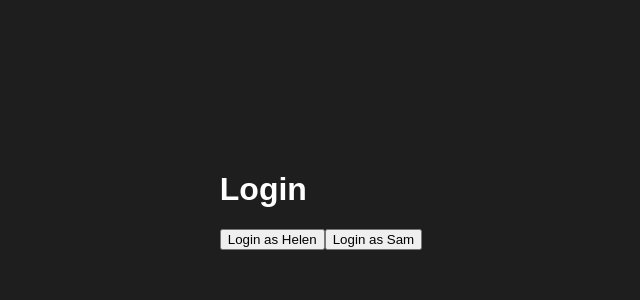
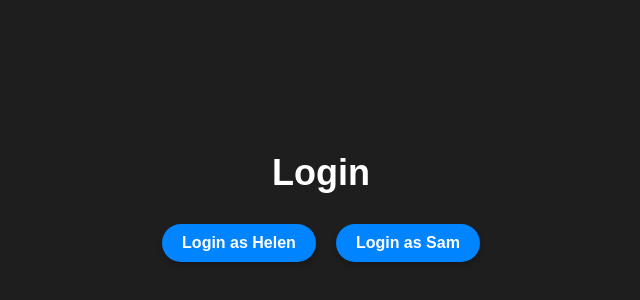
Before and after one commit to SamzxSong/commuter-with-you, a React (Create React App) app: page / in a window 1280 px wide. Shown: the part 200-500 px from the top of the page, without its empty margins (319-959 px from the left). Built offline with nearby package versions, Linux system fonts and the light colour scheme.

Commit message:
change the style of login buttons

```diff
--- a/src/App.css
+++ b/src/App.css
@@ -0,0 +1,46 @@
+/* Center the Login Page */
+body {
+  margin: 0;
+  padding: 0;
+  background-color: #1e1e1e; /* Dark theme background */
+  color: #ffffff; /* Default text color for dark theme */
+  font-family: Arial, sans-serif;
+  display: flex;
+  justify-content: center;
+  align-items: center;
+  height: 100vh; /* Full viewport height */
+}
+
+/* Login Container */
+.login-container {
+  text-align: center;
+}
+
+.login-container h1 {
+  font-size: 36px;
+  margin-bottom: 20px;
+}
+
+/* Login Buttons */
+.login-button {
+  background-color: #0084ff; /* Primary blue color */
+  color: white;
+  border: none;
+  border-radius: 20px;
+  padding: 10px 20px;
+  font-size: 16px;
+  font-weight: bold;
+  cursor: pointer;
+  margin: 10px;
+  transition: background-color 0.3s, transform 0.2s;
+  box-shadow: 0px 4px 6px rgba(0, 0, 0, 0.2); /* Add subtle shadow */
+}
+
+.login-button:hover {
+  background-color: #005bb5; /* Darker blue on hover */
+  transform: scale(1.05); /* Slight zoom on hover */
+}
+
+.login-button:active {
+  transform: scale(1); /* Reset zoom when clicked */
+}
--- a/src/App.js
+++ b/src/App.js
@@ -1,5 +1,6 @@
 import React, { useState, useEffect } from "react";
 import ChatWindow from "./ChatWindow";
+import "./App.css";
 
 const App = () => {
   const [currentUser, setCurrentUser] = useState(null);
@@ -32,10 +33,14 @@ const App = () => {
           <ChatWindow currentUser={currentUser} />
         </div>
       ) : (
-        <div>
+        <div className="login-container">
           <h1>Login</h1>
-          <button onClick={() => handleLogin("Helen")}>Login as Helen</button>
-          <button onClick={() => handleLogin("Sam")}>Login as Sam</button>
+          <button className="login-button" onClick={() => handleLogin("Helen")}>
+            Login as Helen
+          </button>
+          <button className="login-button" onClick={() => handleLogin("Sam")}>
+            Login as Sam
+          </button>
         </div>
       )}
     </div>
```
